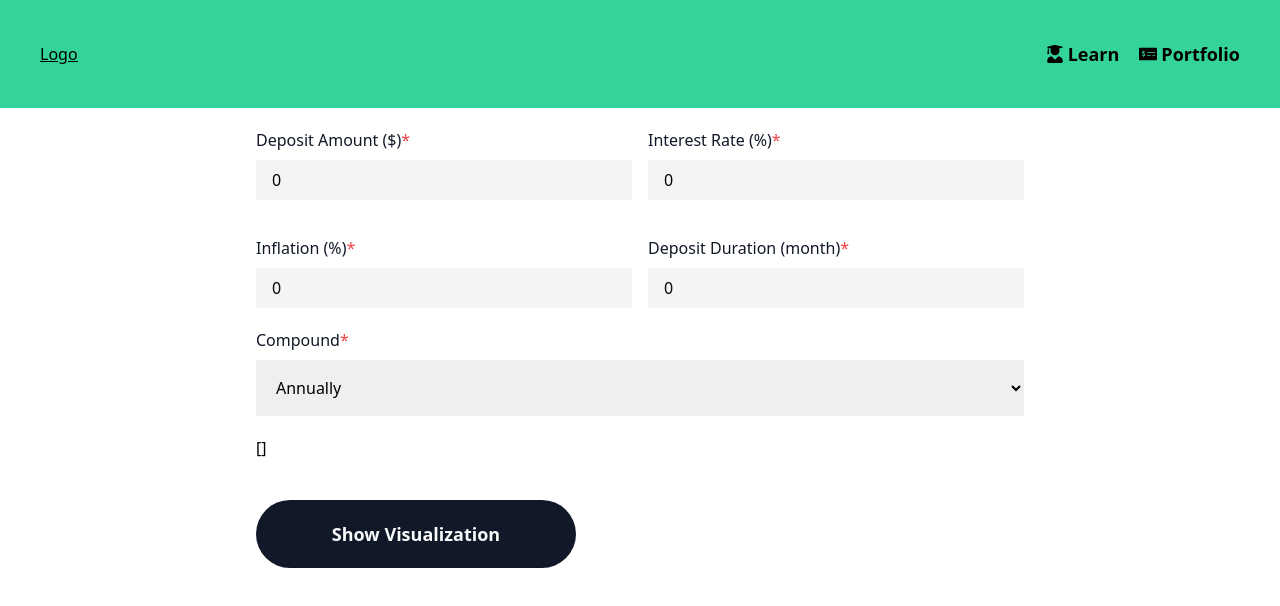
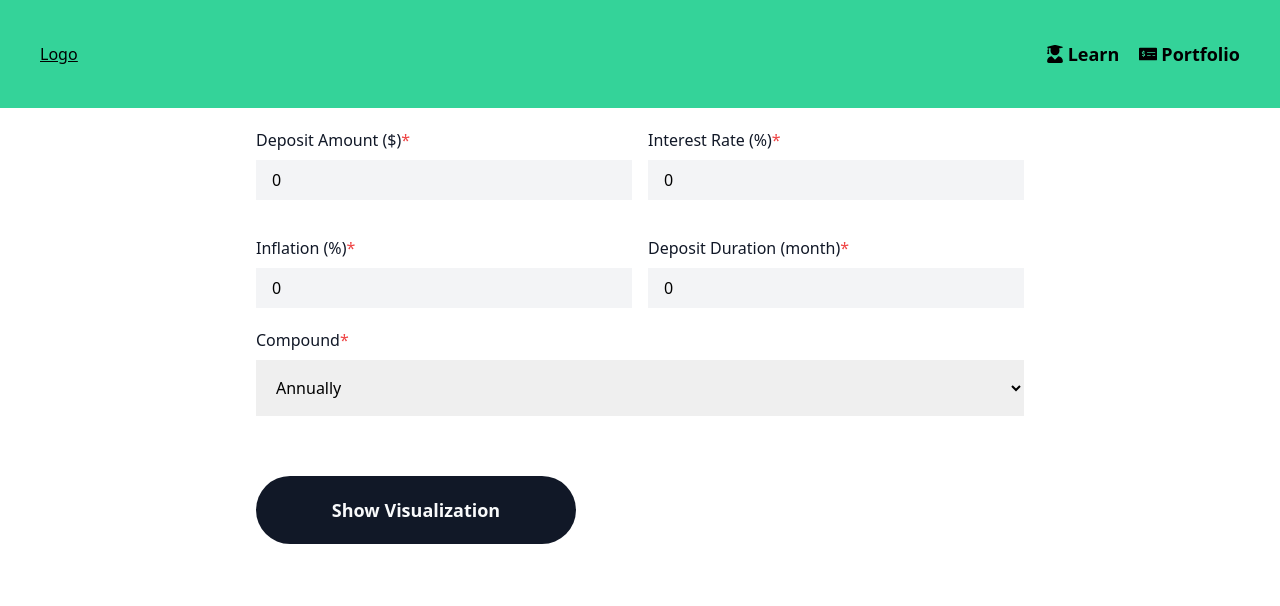
Before and after one commit to ckasidis/fin-ed-nextjs-frontend, a Next.js app: page /learn/deposit in a window 1280 px wide. Shown: the top 606 px of the page. Built offline with nearby package versions, Linux system fonts and the light colour scheme.

Commit message:
fix typos

```diff
--- a/components/FormDeposit.tsx
+++ b/components/FormDeposit.tsx
@@ -147,11 +147,10 @@ const FormBond: NextPage = () => {
 				)}
 				{errorWT && (
 					<ErrorMessage>
-						Deposit Duration must be at least 3 months
+						f Deposit Duration must be at least 3 months
 					</ErrorMessage>
 				)}
 			</div>
-			[]
 			<motion.button
 				type="submit"
 				className="hover:bg-emerald-400 bg-gray-900 w-60 sm:w-80 px-10 py-5 mt-10 rounded-full text-gray-50 text-lg text-center font-bold"
```
